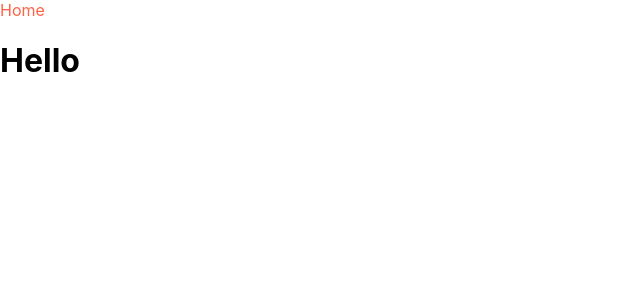
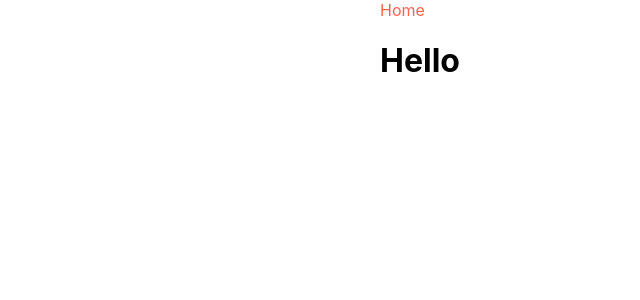
Before and after one commit to 1sol2sol/TIL, a Next.js app in the folder nextjs-intro/: page / in a window 1280 px wide. Shown: the top 300 px of the page, without its empty margins (0-640 px from the left). Built offline with nearby package versions, Linux system fonts and the light colour scheme.

Commit message:
Add body width for mobile

```diff
--- a/nextjs-intro/styles/globals.css
+++ b/nextjs-intro/styles/globals.css
@@ -4,6 +4,12 @@ body {
   margin: 0;
   font-family: -apple-system, BlinkMacSystemFont, Segoe UI, Roboto, Oxygen,
     Ubuntu, Cantarell, Fira Sans, Droid Sans, Helvetica Neue, sans-serif;
+}
+
+body {
+  max-width: 520px;
+  width: 100%;
+  margin: 0 auto;
 }
 
 a {
@@ -14,13 +20,3 @@ a {
 * {
   box-sizing: border-box;
 }
-
-@media (prefers-color-scheme: dark) {
-  html {
-    color-scheme: dark;
-  }
-  body {
-    color: white;
-    background: black;
-  }
-}
```
